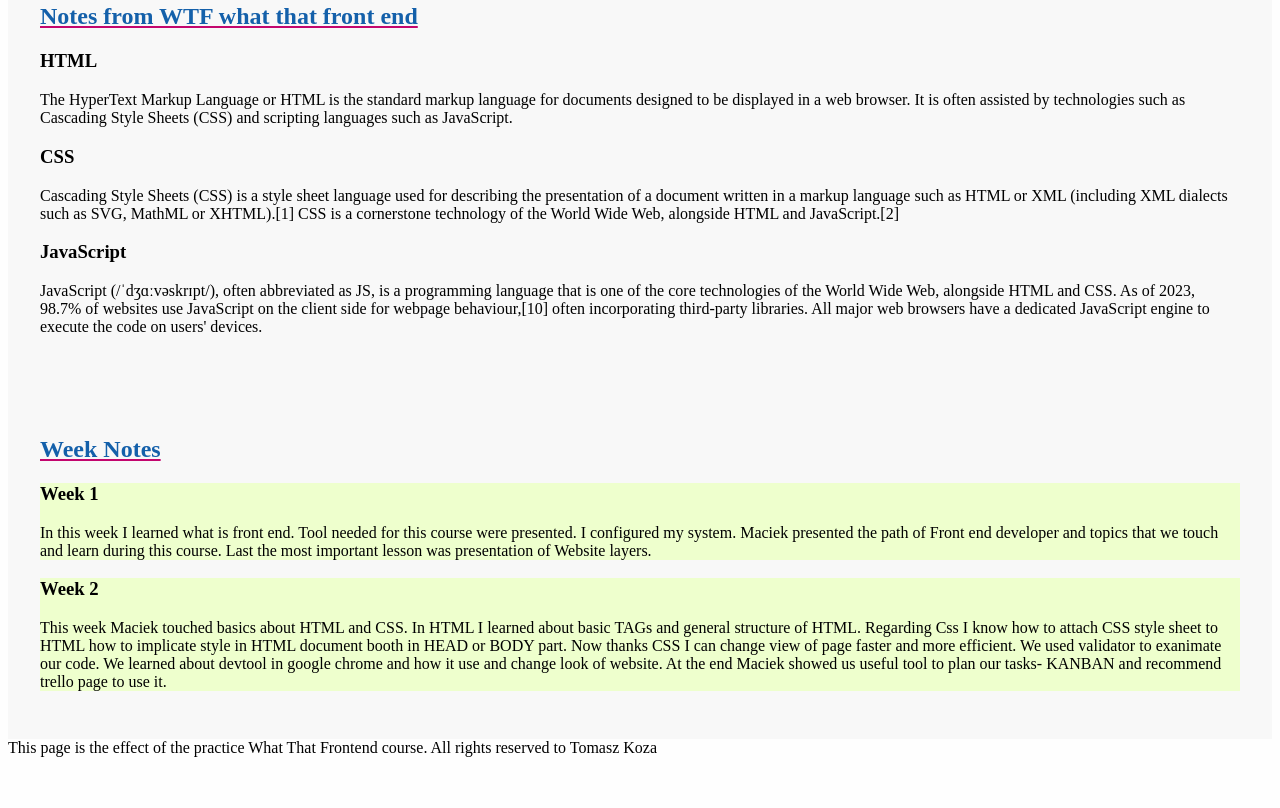
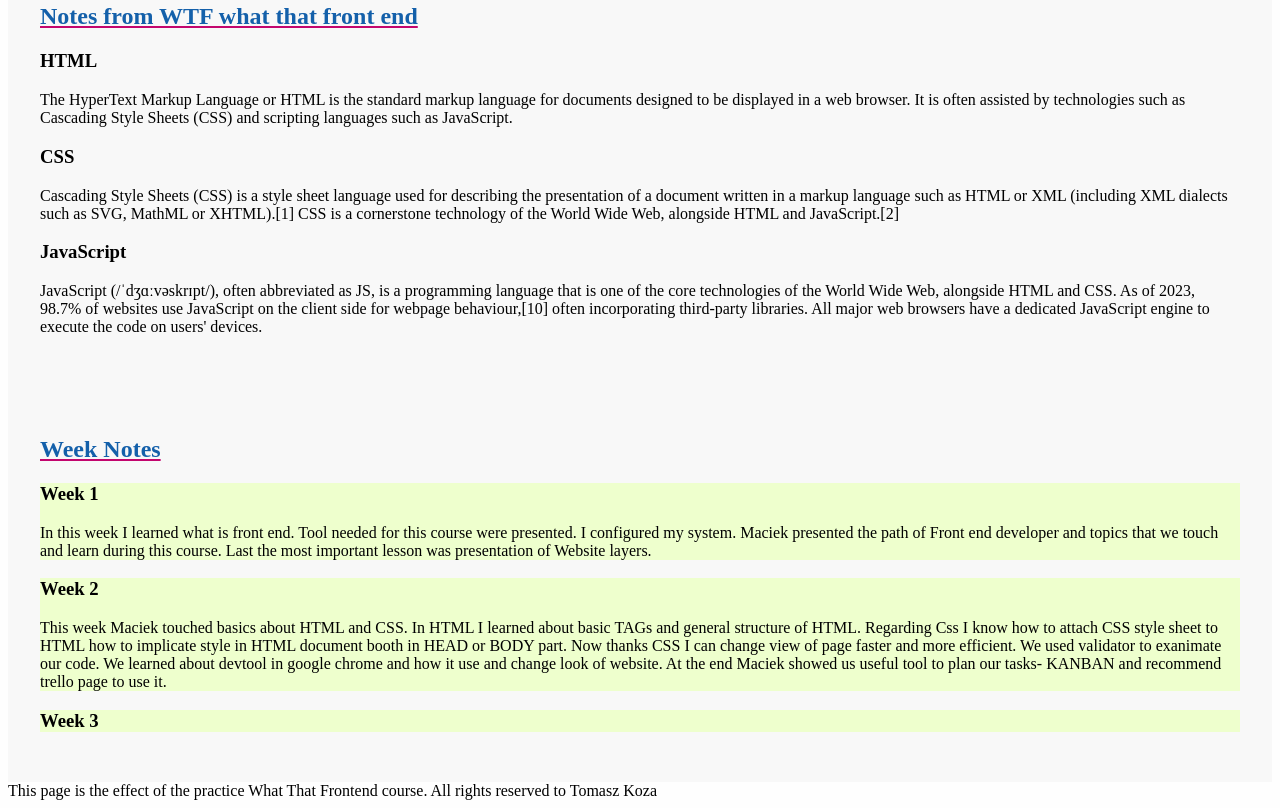
Before and after one commit to TomaszKoza/homepage, a plain HTML site: page index.html in a window 1280 px wide. Shown: the part 391-1199 px from the top of the page. Before the commit the page ends 1156 px from the top, so only its background shows below. Drawn offline with Linux system fonts and the light colour scheme.

Commit message:
week 3 article added

```diff
--- a/index.html
+++ b/index.html
@@ -71,6 +71,12 @@
 					This week Maciek touched basics about HTML and CSS. In HTML I learned about basic TAGs and general structure of HTML. Regarding Css I know how to attach CSS style sheet to HTML how to implicate style in HTML document booth in HEAD or BODY part. Now thanks CSS I can change view of page faster and more efficient. We used validator to exanimate our code. We learned about devtool in google chrome and how it use and change look of website. At the end Maciek showed us useful tool to plan our tasks- KANBAN and recommend trello page to use it.
 				</p>
 			</article>
+			<article class="week">
+				<h3 >Week 3</h3>
+				<p>
+
+				</p>
+			</article>
 		</section>
 		<footer>
 			This page is the effect of the practice What That Frontend course. All rights reserved to Tomasz Koza
```
